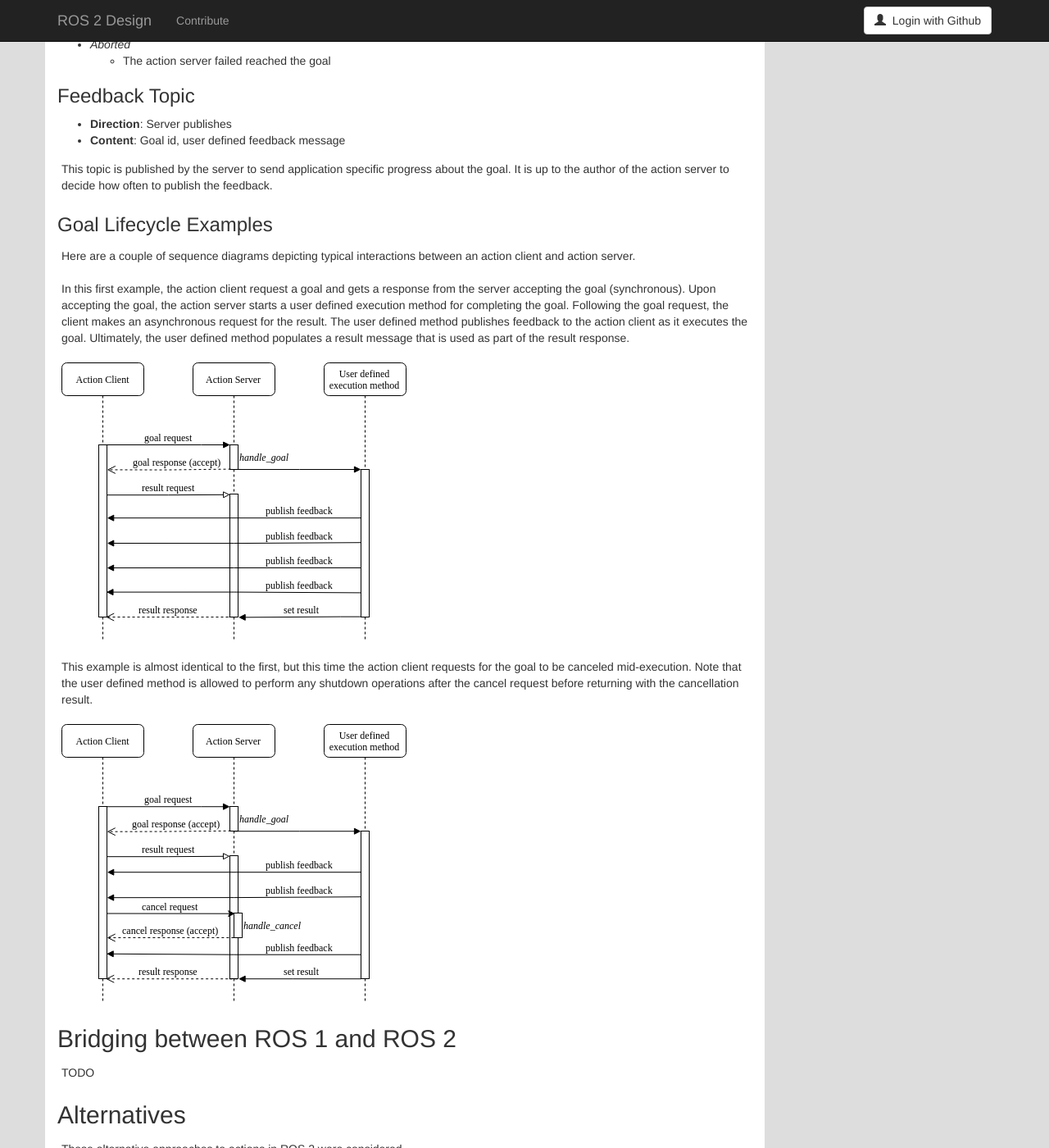
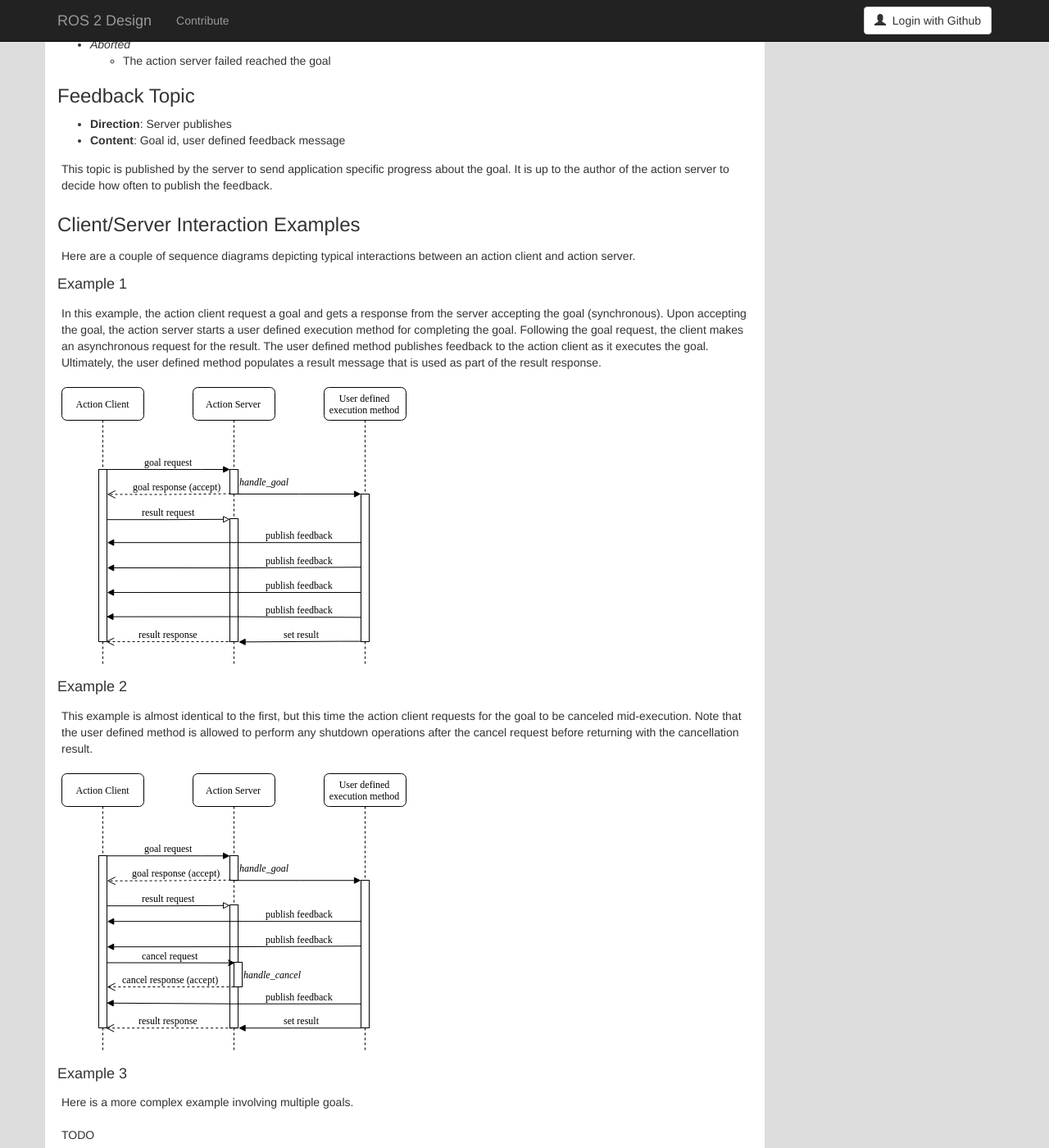
Before and after one commit to ros2/design, a Jekyll site: the page built from articles/actions.md, in a window 1280 px wide and 1400 px high, scrolled down 5409 px. Shown: the whole window at 82% size. Built offline with Jekyll 4.4.1, drawn with Linux system fonts in a browser that asks for light colours; nearby versions of some CDN libraries.

Commit message:
Rename 'goal lifecycle' examples to 'interaction' examples

```diff
--- a/articles/actions.md
+++ b/articles/actions.md
@@ -301,24 +301,32 @@ The possible statuses are:
 This topic is published by the server to send application specific progress about the goal.
 It is up to the author of the action server to decide how often to publish the feedback.
 
-### Goal Lifecycle Examples
+### Client/Server Interaction Examples
 
 Here are a couple of sequence diagrams depicting typical interactions between an action client and action server.
 
-In this first example, the action client request a goal and gets a response from the server accepting the goal (synchronous).
+#### Example 1
+
+In this example, the action client request a goal and gets a response from the server accepting the goal (synchronous).
 Upon accepting the goal, the action server starts a user defined execution method for completing the goal.
 Following the goal request, the client makes an asynchronous request for the result.
 The user defined method publishes feedback to the action client as it executes the goal.
 Ultimately, the user defined method populates a result message that is used as part of the result response.
 
-![Goal Lifecycle Example 0](../img/actions/goal_lifecycle_example_0.png)
+![Goal Lifecycle Example 0](../img/actions/interaction_example_0.png)
 
+#### Example 2
 
 This example is almost identical to the first, but this time the action  client requests for the goal to be canceled mid-execution.
 Note that the user defined method is allowed to perform any shutdown operations after the cancel request before returning with the cancellation result.
 
-![Goal Lifecycle Example 1](../img/actions/goal_lifecycle_example_1.png)
+![Goal Lifecycle Example 1](../img/actions/interaction_example_1.png)
 
+#### Example 3
+
+Here is a more complex example involving multiple goals.
+
+TODO
 
 ## Bridging between ROS 1 and ROS 2
 
```
Also changed, not shown: img/actions/interaction_example_0.png (renamed from img/actions/goal_lifecycle_example_0.png), img/actions/interaction_example_1.png (renamed from img/actions/goal_lifecycle_example_1.png).
